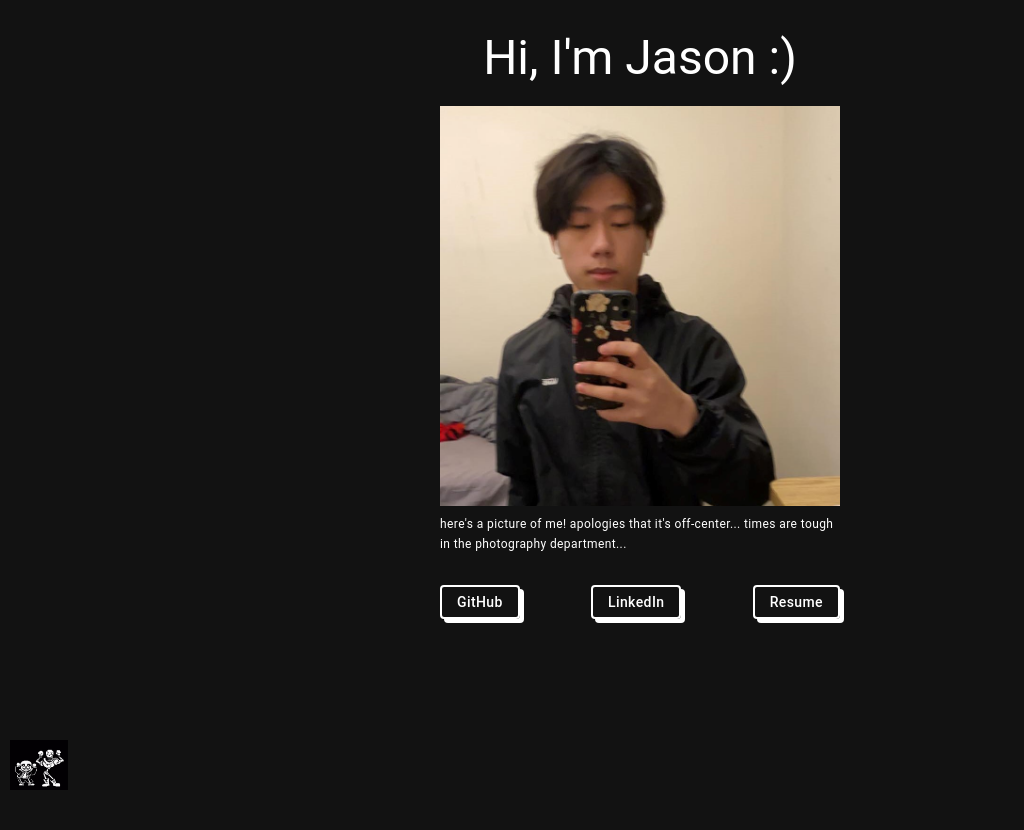
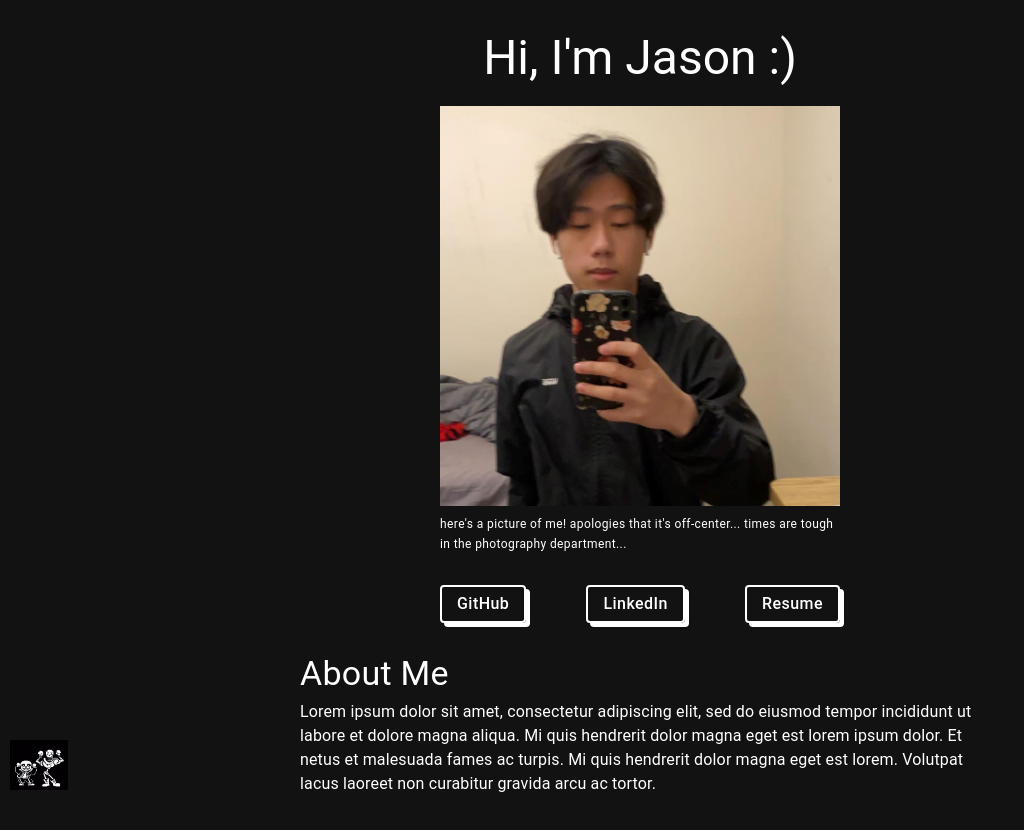
Before and after one commit to jason-tung/personal-site, a React (Create React App) app: page / in a window 1280 px wide. Shown: the top 830 px of the page, without its empty margins (0-1024 px from the left). Built offline with nearby package versions, Linux system fonts and the light colour scheme.

Commit message:
about finished

```diff
--- /dev/null
+++ b/src/components/About/index.jsx
@@ -0,0 +1,10 @@
+import React from 'react'
+import {Typography} from '@material-ui/core'
+import styles from './index.module.css'
+
+export default () => <div className = {styles.contain}>
+      <Typography variant="h4" align="left" >About Me</Typography>
+      <Typography variant ="body1" aligh = "left" className = {styles.aboutme}>
+      Lorem ipsum dolor sit amet, consectetur adipiscing elit, sed do eiusmod tempor incididunt ut labore et dolore magna aliqua. Mi quis hendrerit dolor magna eget est lorem ipsum dolor. Et netus et malesuada fames ac turpis. Mi quis hendrerit dolor magna eget est lorem. Volutpat lacus laoreet non curabitur gravida arcu ac tortor.      </Typography>
+
+</div>
--- /dev/null
+++ b/src/components/About/index.module.css
@@ -0,0 +1,9 @@
+.contain {
+  max-width: 80%;
+  margin: 30px auto;
+}
+
+.aboutme {
+  padding: 5px 0;
+  text-align: left !important;
+}
--- a/src/components/Links/index.module.css
+++ b/src/components/Links/index.module.css
@@ -11,9 +11,11 @@ a {
 }
 
 .but {
+  font-weight: 525 !important;
+  font-size: 16px !important;
   border-width: 2px !important;
   border-color: white !important;
-  height: 34px !important;
+  height: 38px !important;
   box-shadow: 4px 4px 0 white;
   transition: all 0.132s ease !important;
   text-transform: none !important;
--- a/src/components/Main/index.jsx
+++ b/src/components/Main/index.jsx
@@ -2,16 +2,18 @@ import React, { useState } from 'react';
 import Intro from '../Intro';
 import FunnySans from '../FunnySans';
 import Links from '../Links';
+import About from '../About';
 import styles from './index.module.css'
 
 export default () => {
 
   const [light, setLight] = useState(false);
   return <div className={`App ${styles.main} ${light ? styles.light : styles.dark}`}>
-    <div>
+    <div className ={styles.cont}>
       <FunnySans />
       <Intro />
       <Links />
+      <About />
     </div>
   </div>
 }
--- a/src/components/Main/index.module.css
+++ b/src/components/Main/index.module.css
@@ -10,4 +10,11 @@
 
 .main {
   height: 5000px;
+  width: 100%;
 }
+
+.cont {
+  max-width: 850px;
+  width: 100%;
+  margin: auto;
+}
```
Also changed, not shown: 1 other file (tests, documents, lock files or other folders).
